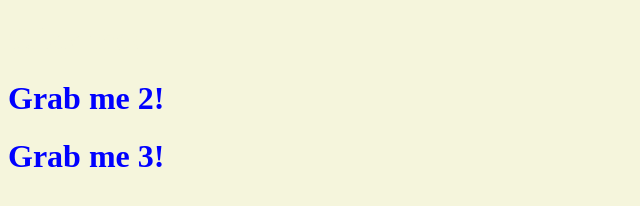
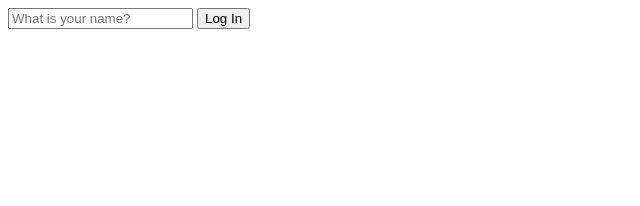
Before and after one commit to Shaw2/js_prectice, a plain HTML site: page momentum/index.html in a window 1280 px wide. Shown: the whole page, without its empty margins (0-640 px from the left). Drawn offline with Linux system fonts and the light colour scheme.

Commit message:
study_4-1

```diff
--- a/momentum/index.html
+++ b/momentum/index.html
@@ -7,15 +7,10 @@
     <title>Momentum</title>
     </head>
     <body>
-        <div class = "hello">
-            <h1 class = "sexy-font">Click me!~</h1>
+        <div id="login-form">
+            <input type="text" placeholder="What is your name?" />
+            <button>Log In</button>
         </div>
-        <div class = "hello">
-            <h1>Grab me 2!</h1>
-        </div>
-        <div class = "hello">
-            <h1>Grab me 3!</h1>
-        </div>
-        <script src="lecture_3.js"></script>
+        <script src="lecture_4.js"></script>
     </body>
 </html>
--- /dev/null
+++ b/momentum/lecture_4.js
@@ -0,0 +1,15 @@
+const loginForm = document.getElementById("login-form");
+// const loginForm = document.querySelector("#login-form")
+
+const loginInput = loginForm.querySelector("Input");
+const loginButton = loginForm.querySelector("button");
+// == const loginInput = document.querySelector("#login-form input");
+// == const loginButton = document.querySelector("#login-form button");
+
+function onLoginBtnClick() {
+    console.dir(loginInput);
+    console.log(loginInput.value);
+    console.log("Button is clicked!!");
+};
+
+loginButton.addEventListener("click", onLoginBtnClick);
```
Also changed, not shown: momentum/style.css (+6 -1 lines).
